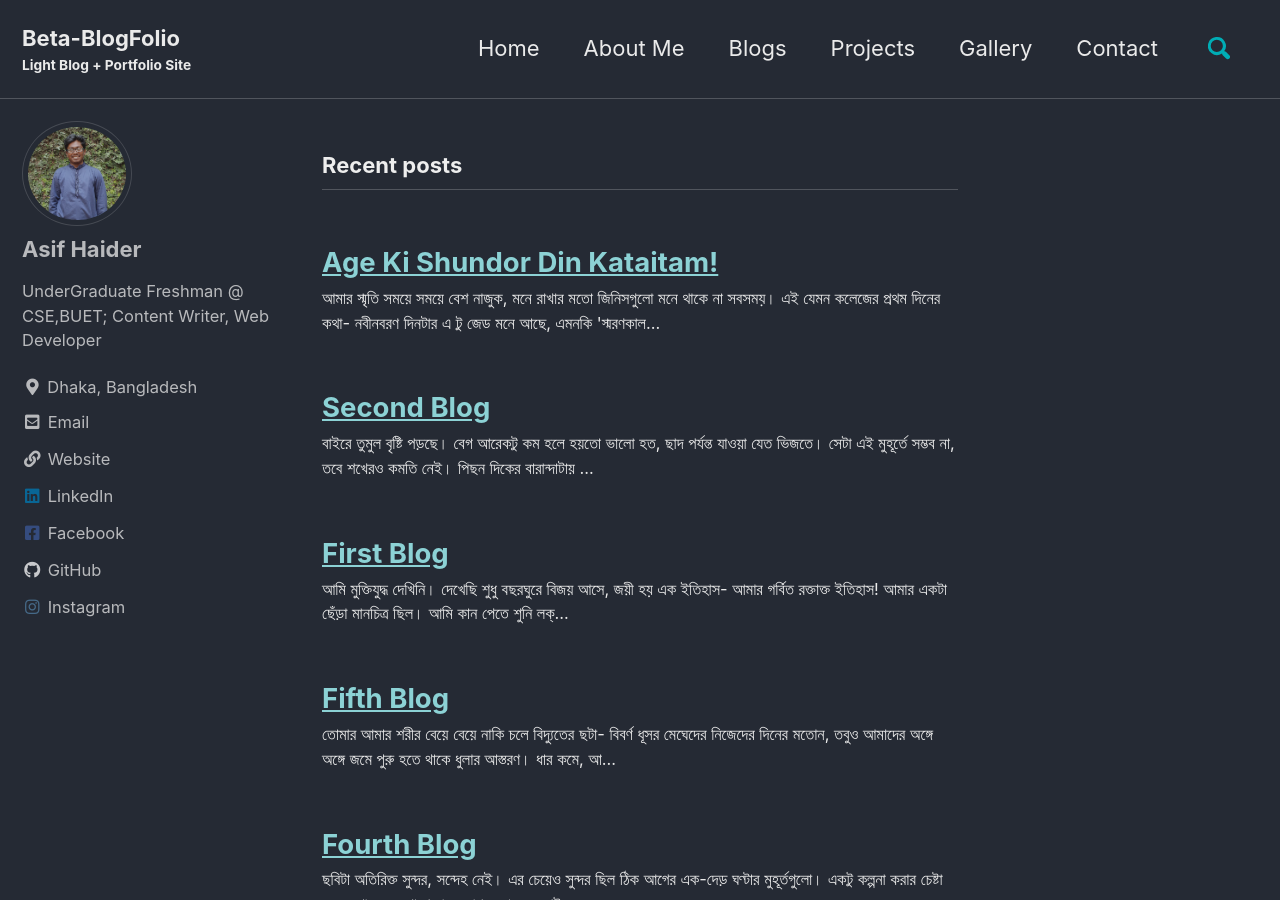
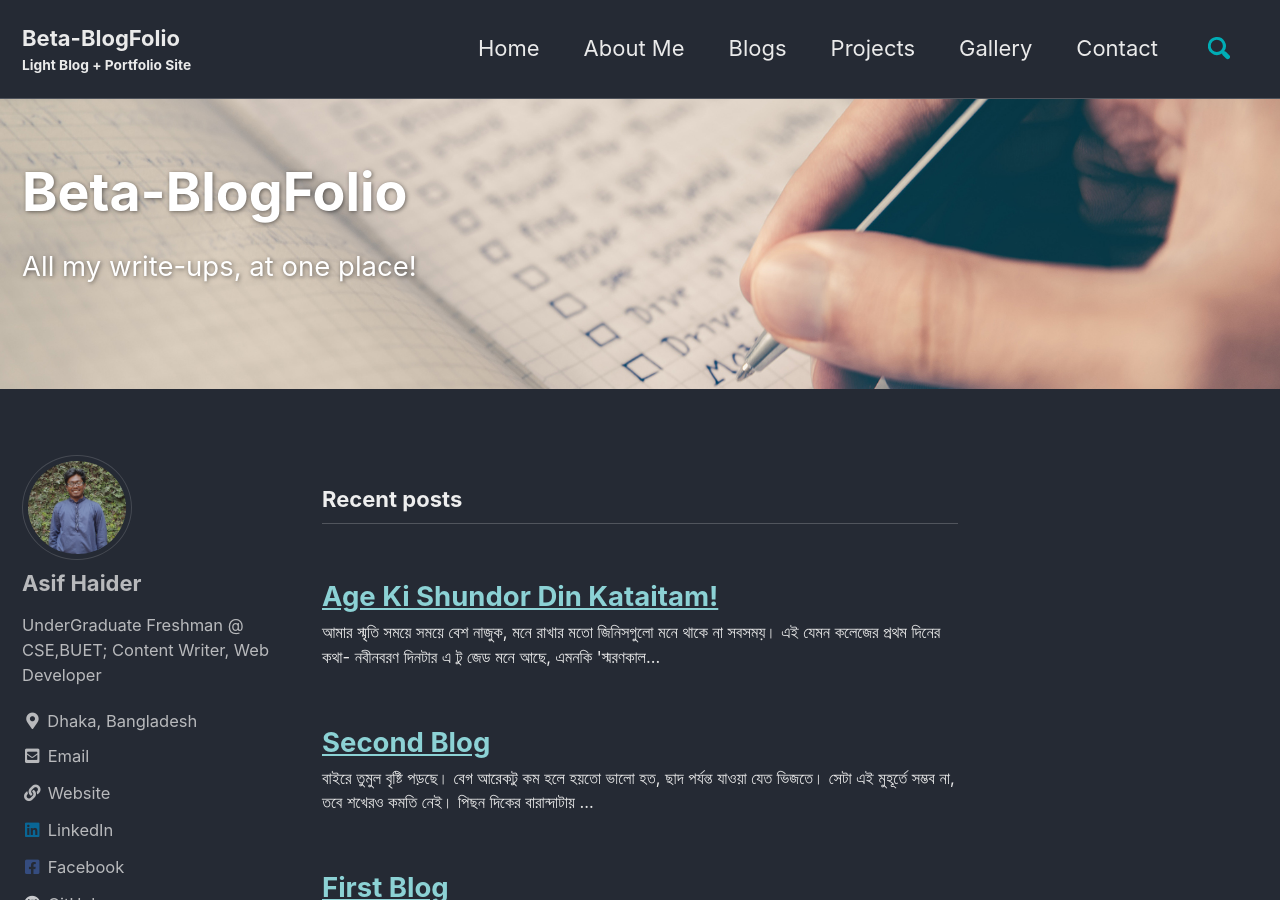
Before and after one commit to asifhaider/home, a Jekyll site: the page built from _posts/index.html, in a window 1280 px wide and 900 px high. Built offline with Jekyll 4.4.1, drawn with Linux system fonts in a browser that asks for light colours; cached includes are drawn as plain includes; the list of posts is cut into pages by our own code.

Commit message:
fixed photos + blogs

```diff
--- a/_posts/index.html
+++ b/_posts/index.html
@@ -1,4 +1,8 @@
 ---
 layout: home
 author_profile: true
+excerpt: "All my write-ups, at one place!"
+header:
+  overlay_image: /assets/img/bg-post.jpg
+
 ---
```
Also changed, not shown: _pages/about.md (+4 -0 lines).
